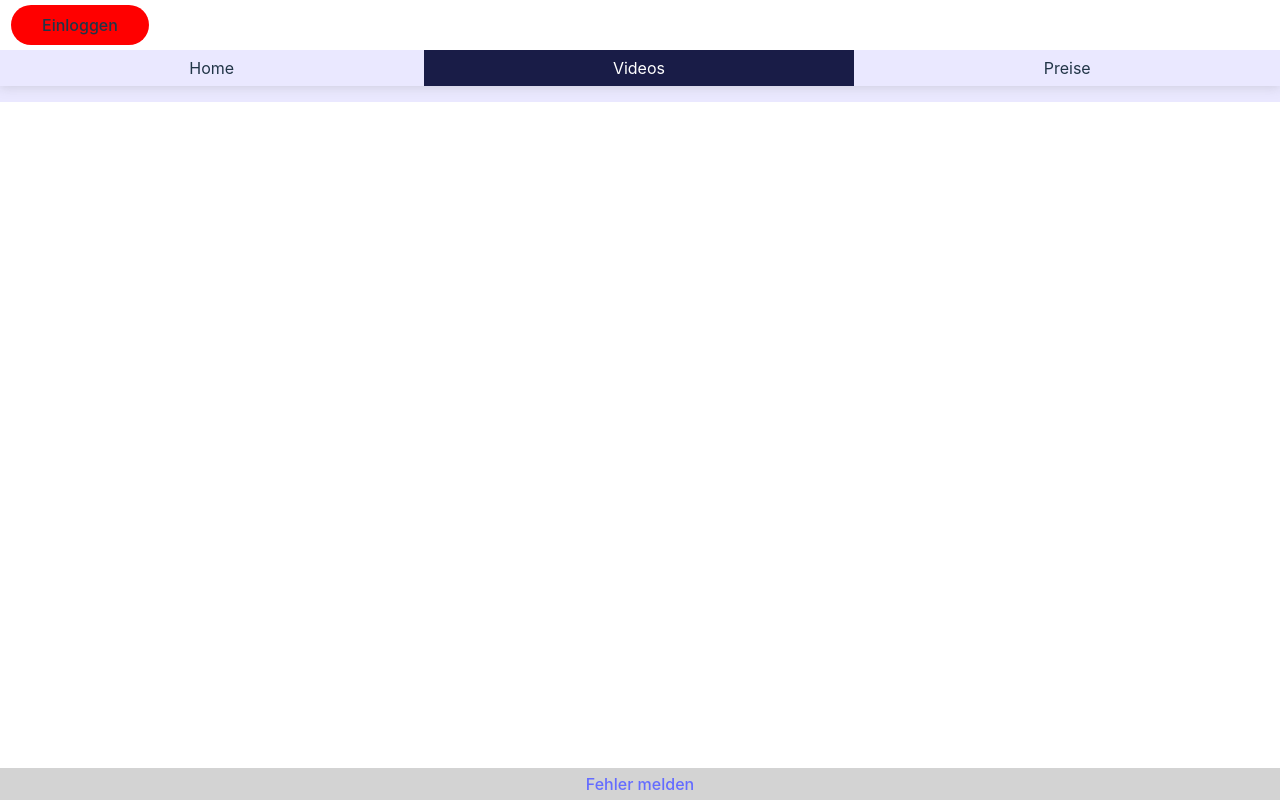
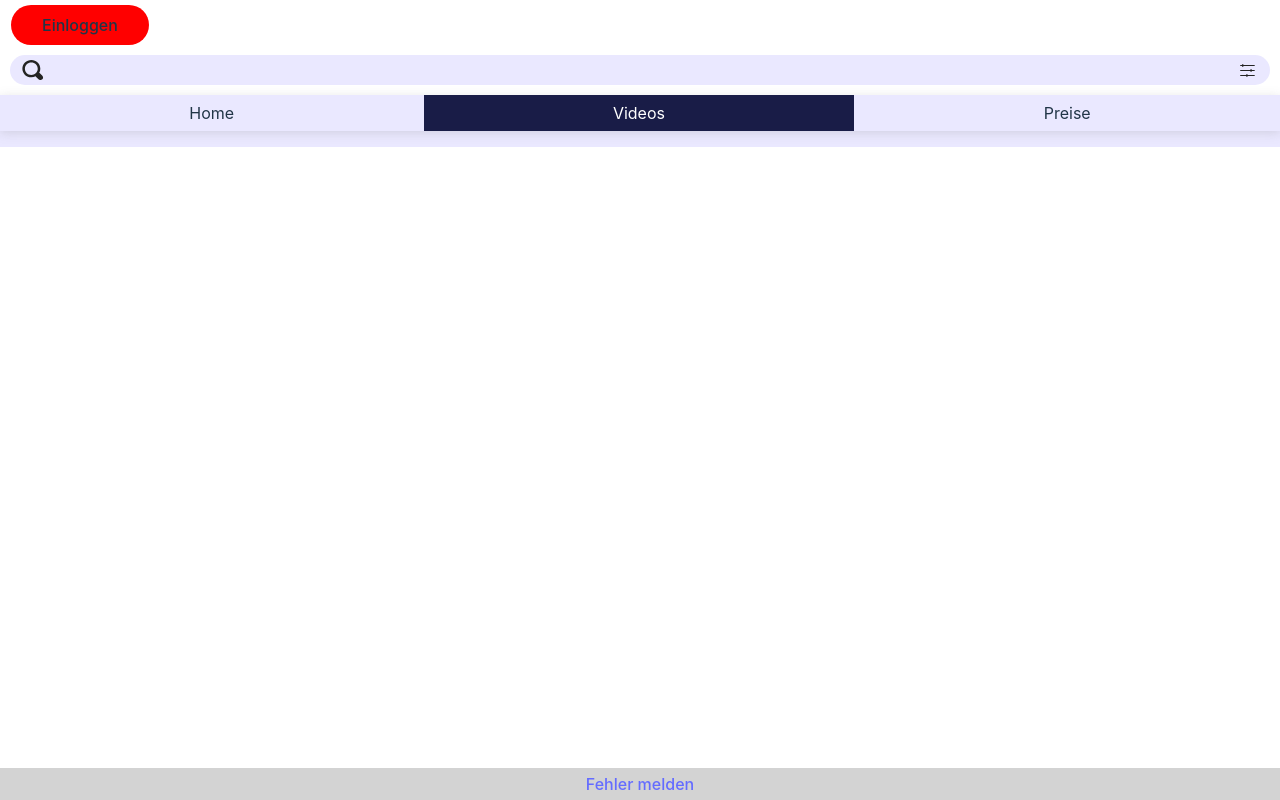
Before and after one commit to HOWHY-HTWK/howhy-frontend, a React (Vite) app: page / in a window 1280 px wide. Built offline with nearby package versions, Linux system fonts and the light colour scheme; no server answers.

Commit message:
#73 done

```diff
--- a/src/components/DashList.jsx
+++ b/src/components/DashList.jsx
@@ -4,13 +4,31 @@ import { Link, NavLink } from 'react-router-dom'
 import * as api from '../api.js'
 import * as mediaserverApi from '../mediaserverApi.js'
 
-export default function DashList() {
+export default function DashList({ searchterm = ''}) {
   const [videoList, setvideoList] = useState([]);
-  const videos = videoList ? videoList.map(video => getListItem(video)) : null
+
+  const filteredList = filterList(videoList);
+  const videos = videoList ? filteredList.map(video => getListItem(video)) : null
 
   useEffect(() => {
     getVideos()
   }, [])
+
+  function filterList(list) {
+    return list.filter(item => {
+      return (
+        item
+          .title
+          .toString()
+          .toLowerCase()
+          .includes(searchterm.toLowerCase()) ||
+        item
+          .speaker
+          .toLowerCase()
+          .includes(searchterm.toLowerCase())
+      );
+    })
+  }
 
   function getListItem(video) {
     return (
--- /dev/null
+++ b/src/components/SearchBar.jsx
@@ -0,0 +1,26 @@
+import React, { useEffect, useState } from 'react'
+import styles from './css/SearchBar.module.css'
+
+import lupe from '../assets/icons/Lupe.svg'
+import filter from '../assets/icons/Filter.svg'
+import { Link, useSearchParams } from 'react-router-dom'
+
+export default function SearchBar({ setSearchTerm }) {
+    const [term, setTerm] = useState()
+
+    useEffect(() => {
+        setSearchTerm(term)
+    }, [term])
+
+    return (
+        <div className={[styles.wrap].join(' ')} >
+            <div className={[styles.link].join(' ')}>
+                <div className={['center', styles.bar].join(' ')} >
+                    <img src={lupe}></img>
+                    <input value={term} onChange={e => setTerm(e.target.value)} className={[styles.input].join(' ')} ></input>
+                    <img src={filter}></img>
+                </div>
+            </div>
+        </div>
+    )
+}
--- /dev/null
+++ b/src/components/css/SearchBar.module.css
@@ -0,0 +1,29 @@
+.wrap {
+    position: relative;
+    padding: 10px;
+    padding-top: 5px;
+}
+
+.bar {
+    box-sizing: border-box;
+    background-color: var(--background-blue);
+    border-radius: 25px;
+    padding: 5px 12px;
+    padding-right: 15px;
+    width: 100%;
+    height: 30px;
+    /* justify-content: ; */
+}
+
+.link {
+    position: relative;
+    box-sizing: border-box;
+    width: 100%;
+}
+
+.input {
+    all: unset;
+    padding: 0 10px;
+    width: 100%;
+    flex-grow: 3;
+}
--- a/src/pages/Dashboard.jsx
+++ b/src/pages/Dashboard.jsx
@@ -7,11 +7,14 @@ import styles from './css/Dashboard.module.css';
 import UserHeader from '../components/UserHeader';
 import UserMenu from '../components/UserMenu';
 import TabBar from '../components/TabBar';
+import SearchBar from '../components/SearchBar';
 
 export default function Dashboard() {
     const { user, setUser } = useStateContext()
     const [score, setscore] = useState(null)
     const [page, setPage] = useState()
+
+    const [searchterm, setSearchTerm] = useState()
 
     useEffect(() => {
         api.score().then(response => {
@@ -21,10 +24,11 @@ export default function Dashboard() {
 
     return (
         <div className={[styles.wrap].join(' ')} >
+            <SearchBar setSearchTerm={setSearchTerm}></SearchBar>
             <TabBar setPage={setPage}></TabBar>
             <div className={[styles.page, page == 0 ? styles.active : null].join(' ')} >Home</div>
             <div className={[styles.page, page == 1 ? styles.active : null].join(' ')}>
-                <DashList ></DashList>
+                <DashList searchterm={searchterm}></DashList>
             </div>
             <div className={[styles.page, page == 2 ? styles.active : null].join(' ')}>Preise</div>
         </div>
--- /dev/null
+++ b/src/pages/Search.jsx
@@ -0,0 +1,7 @@
+import React from 'react'
+
+export default function Search() {
+  return (
+    <div>Search</div>
+  )
+}
```
Also changed, not shown: src/assets/icons/Filter.svg (added), src/assets/icons/Lupe.svg (added).
